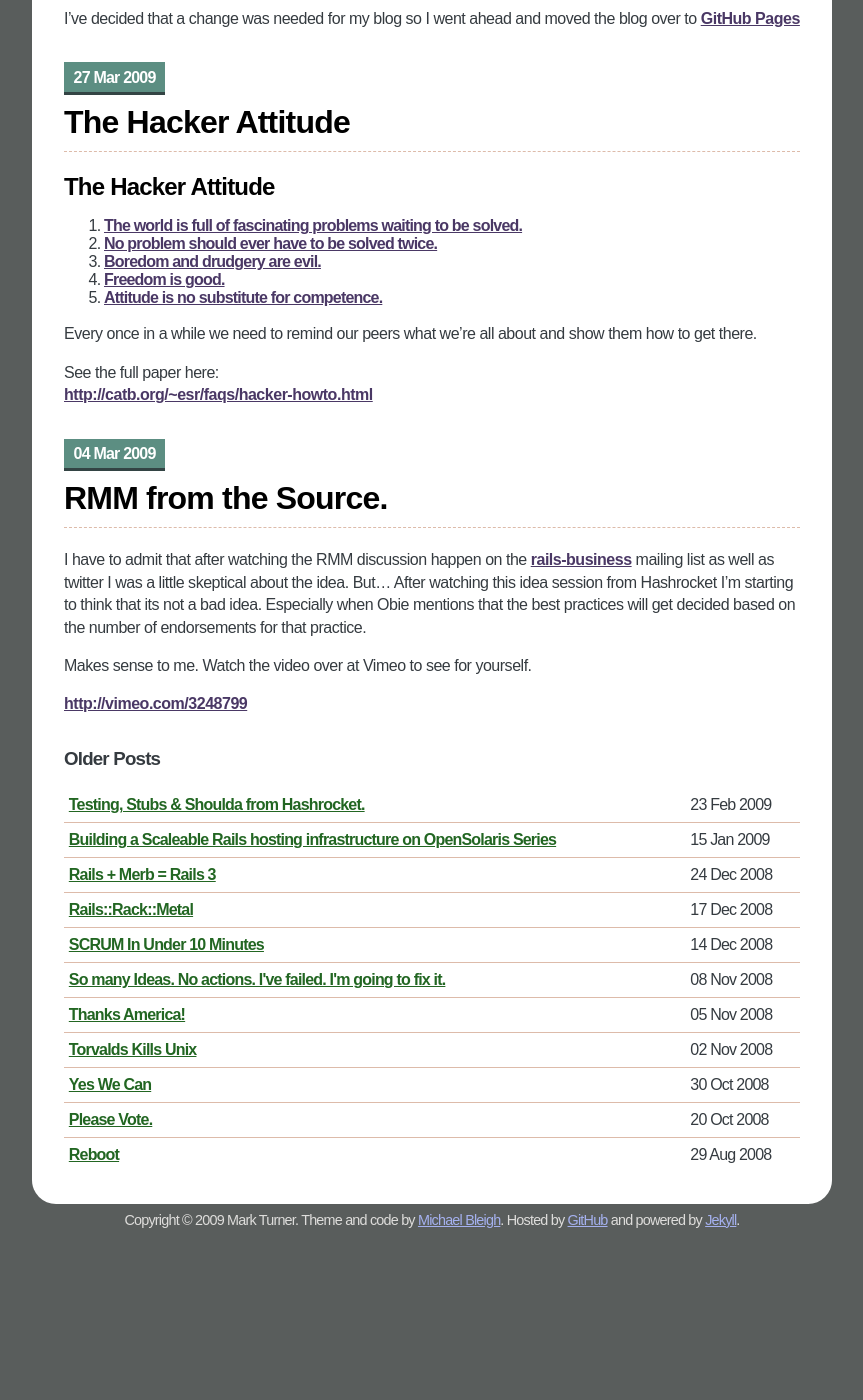
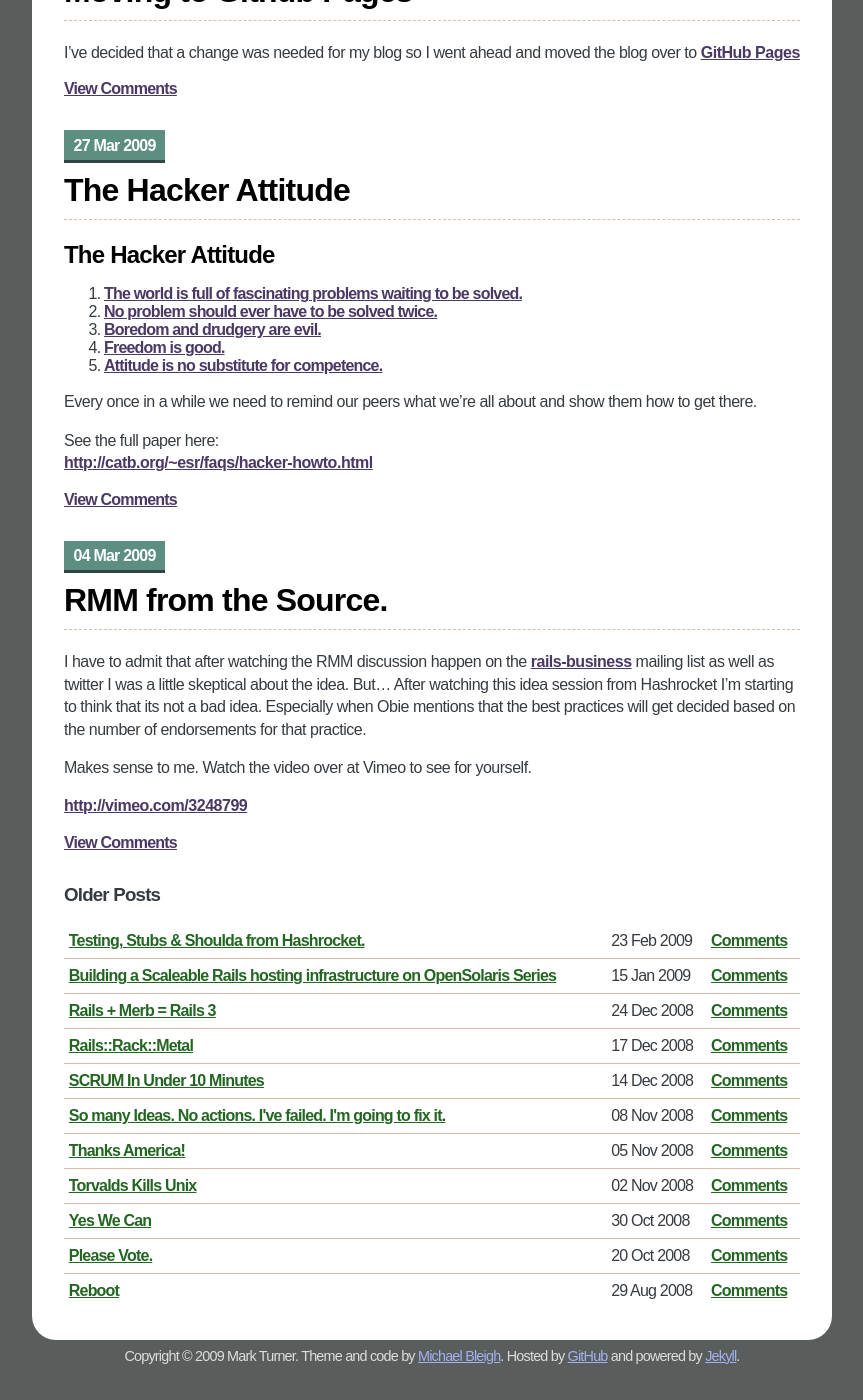
Before and after one commit to amerine/amerine.github.com, a Jekyll site: the page built from blog.html, in a window 1280 px wide and 1400 px high, scrolled down 847 px. Shown: the whole window, without its empty margins (208-1071 px from the left). Built offline with Jekyll 4.4.1, drawn with Linux system fonts in a browser that asks for light colours; comment, search, counter and statistics services are not loaded; before the commit the page ends 2111 px from its top, so only the background shows below that.

Commit message:
Added links to comments on the /blog.html page

```diff
--- a/blog.html
+++ b/blog.html
@@ -12,6 +12,7 @@ full_posts: 5
     <span class='date'>{{post.date | date_to_string}}</span>
     <h1><a href='{{post.url}}'>{{post.title}}</a></h1>
     <div class='body'>{{post.content}}</div>
+		<a href='{{post.url}}#disqus_thread'>View Comments</a>
   </div>
   {% else %}
     {% if forloop.index == page.full_posts %}
@@ -21,6 +22,7 @@ full_posts: 5
     <tr>
       <th><a href='{{ post.url }}'>{{ post.title }}</a></th>
       <td>{{ post.date | date_to_string }}</td>
+			<td><a href='{{post.url}}#disqus_thread'>Comments</a></td>
     </tr>
   {% endif %}
 {% endfor %}
```
